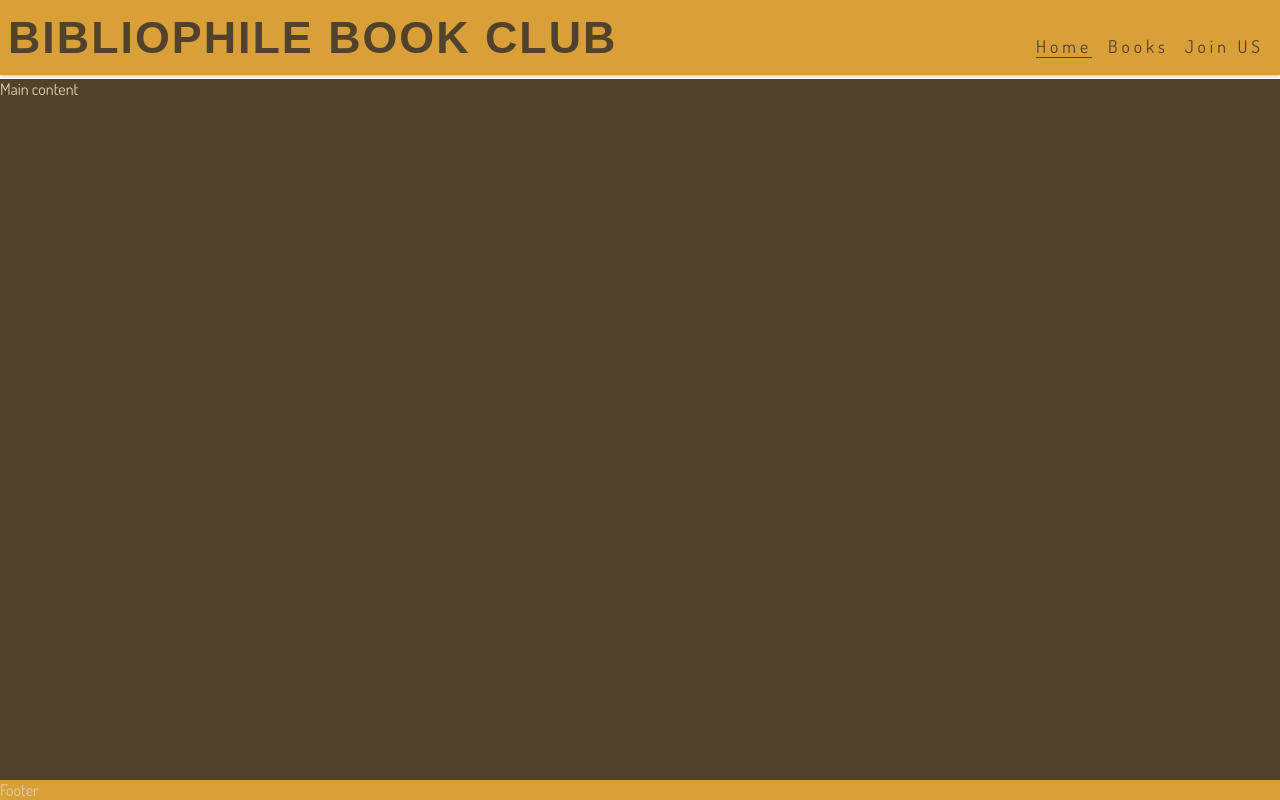
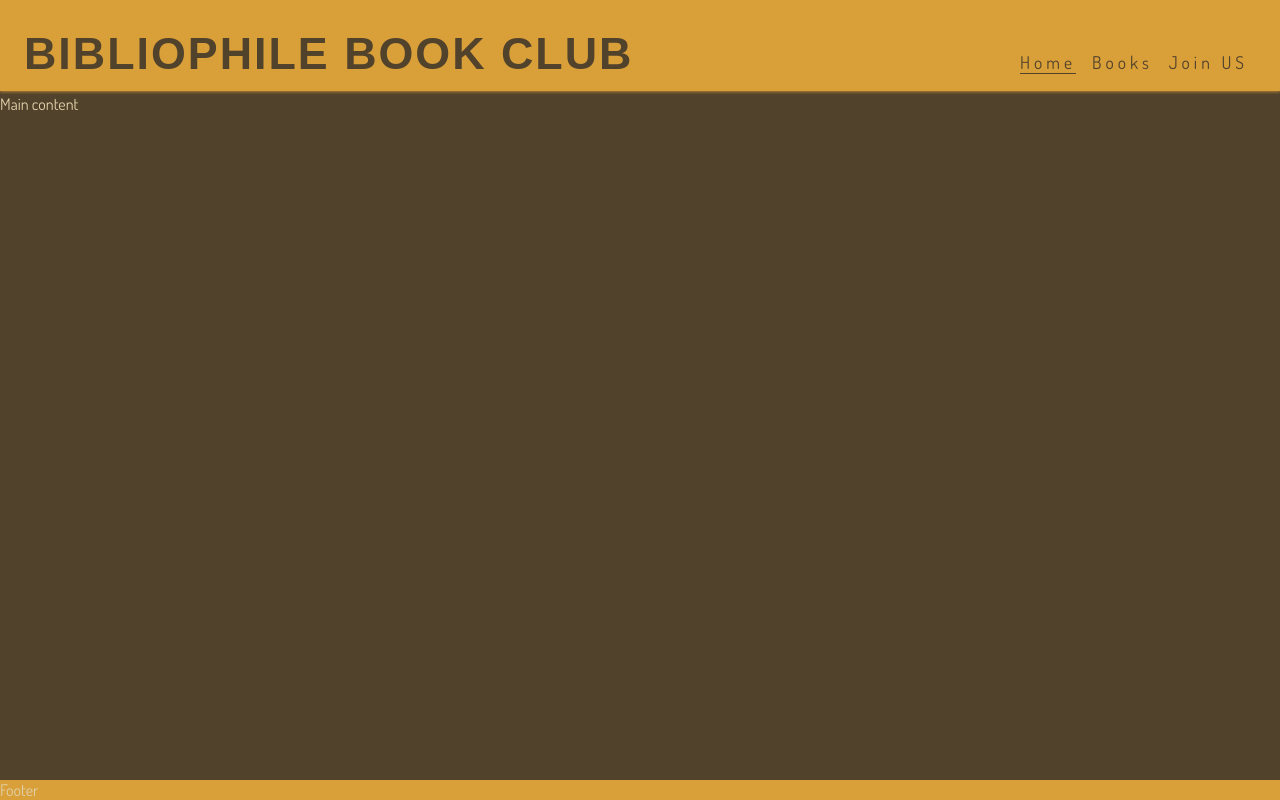
Before and after one commit to Elizadoeslots/Bibliophile-Book-Club, a plain HTML site: page index.html in a window 1280 px wide. Drawn offline with Linux system fonts and the light colour scheme; a web font is replaced by a local one.

Commit message:
Add padding to header and main content

```diff
--- a/assets/css/style.css
+++ b/assets/css/style.css
@@ -17,10 +17,12 @@
     }
 
 }
+
 /* Header */
 header {
     background-color: #d99F39;
-    padding: 0rem;
+    padding: 1rem;
+    padding-bottom: .1px;
     position: fixed;
     z-index: 99;
     width: 100%;
@@ -29,6 +31,7 @@ header {
     justify-content: space-between;
     align-items: baseline;
 }
+
 header a {
     text-decoration: none;
     color: #51422C;
@@ -66,6 +69,7 @@ nav {
     display: none;
     top: 100%;
 }
+
 /* Nav toggle */
 #nav-toggle:checked~nav {
     display: block;
@@ -74,6 +78,7 @@ nav {
 #nav-toggle {
     display: none;
 }
+
 .nav-toggle-label {
     font-size: 2rem;
 }
@@ -84,21 +89,26 @@ main {
     background-color: #51422C;
     /* Make main element take up any surplus space to push footer down */
     flex: 1 0 auto;
-    margin-top: 45px;
+    padding-top: 15px;
+    margin-top: 45px
+
 }
 
 /* Footer */
 footer {
     background-color: #d99F39;
 }
+
 /* Media query for mobile devices (max-width: 767px) */
 @media screen and (max-width: 767px) {
+
     /* Adjust font size for mobile devices */
     .logo-text {
         font-size: 20px;
         /* Adjust margin as needed */
         margin-left: 3px;
     }
+
     /* Adjust margin to center the toggle button */
     .nav-toggle-label {
         margin-right: 10px;
@@ -107,6 +117,7 @@ footer {
 
 /* Media query for tablets (768px and above) */
 @media screen and (min-width: 768px) {
+
     /* Adjust font size for tablets */
     .logo-text {
         font-size: 32px;
@@ -125,7 +136,7 @@ footer {
         display: flex;
     }
 
-    #menu > li {
+    #menu>li {
         padding-left: 1rem;
     }
 
@@ -148,6 +159,7 @@ footer {
 
 /* Media query for laptops and desktops (992px and above) */
 @media screen and (min-width: 992px) {
+
     /* Adjust font size for laptops and desktops */
     .logo-text {
         font-size: 40px;
```
